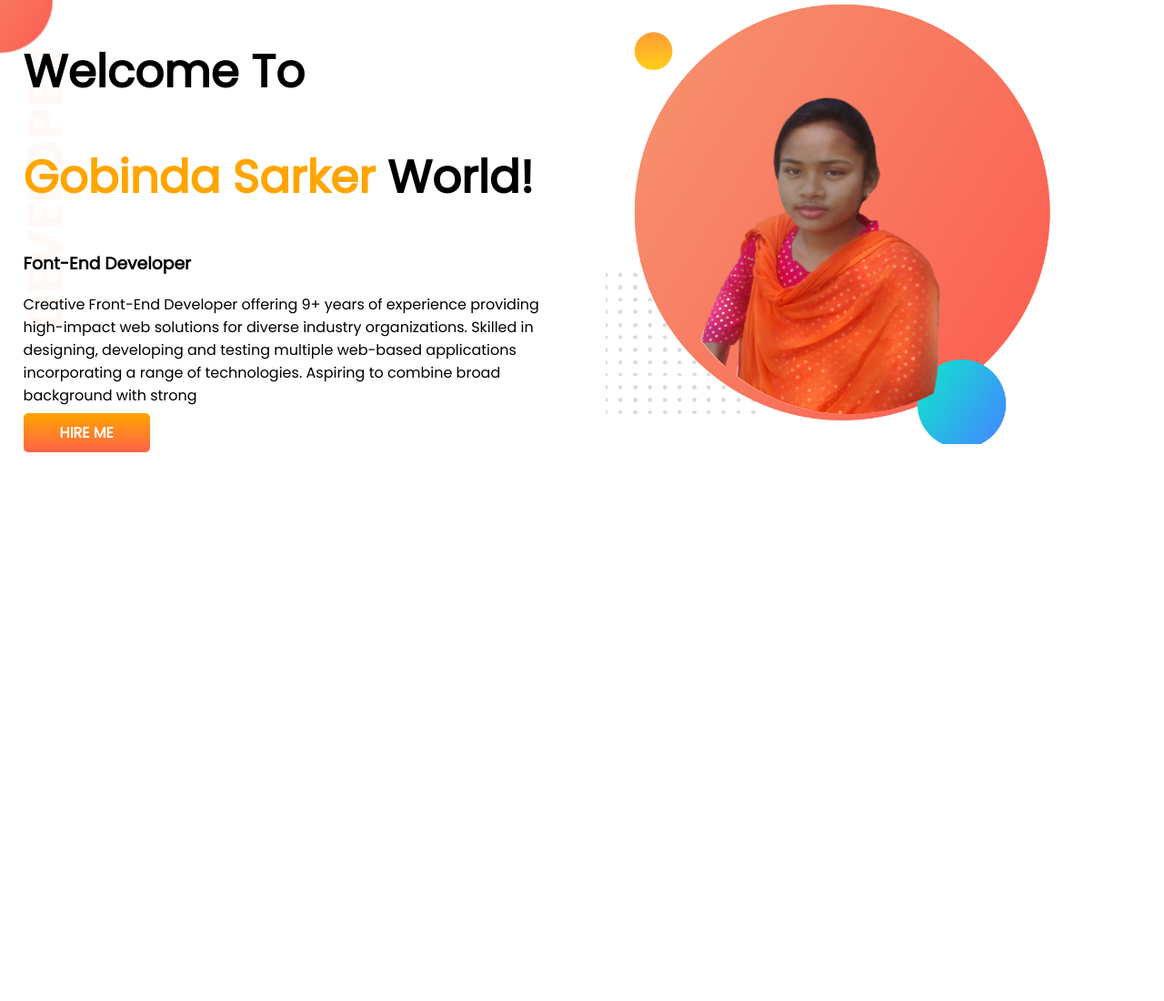
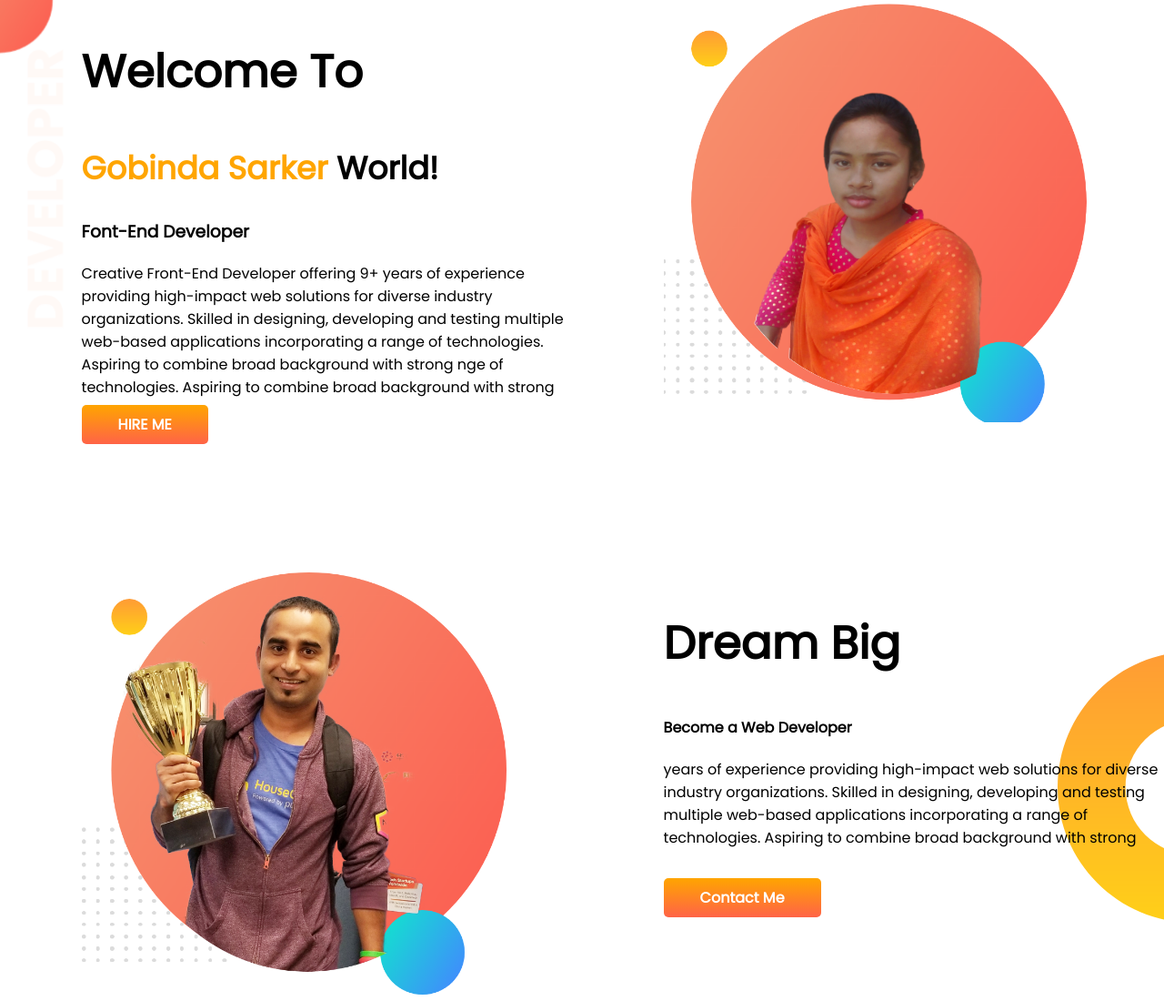
Before and after one commit to Gobindasarker004/Gobindo-portfolio, a plain HTML site: page index.html in a window 1280 px wide. Shown: the whole page at 91% size. Before the commit the page ends 800 px from the top, so only its background shows below. Drawn offline with Linux system fonts and the light colour scheme.

Commit message:
dream big

```diff
--- a/index.html
+++ b/index.html
@@ -17,15 +17,19 @@
     <section class="top-banner" >
         <div class="blogs">
             <h1>Welcome To</h1>
-            <h1> <span>Gobinda Sarker</span> World!</h1>
+            <h1 class="font"> <span>Gobinda Sarker</span> World!</h1>
             <h3>Font-End Developer</h3>
 
             <p>Creative Front-End Developer offering 9+ years of experience providing high-impact web solutions for
                 diverse industry organizations. Skilled in designing, developing and testing multiple web-based
                 applications incorporating a range of technologies. Aspiring to combine broad background with strong
+           nge of technologies. Aspiring to combine broad background with strong
+
+
+
 
             </p>
-<a class="link-button" href="http://linkedin.com/in/gobinda-sarker-9a2a86216" target="_blank">HIRE ME</a>
+<a class="link-button" terget="_blank" href="http://linkedin.com/in/gobinda-sarker-9a2a86216" target="_blank">HIRE ME</a>
         </div>
 
         <div class="blogs">
@@ -34,6 +38,24 @@
 
     </section>
 
+    <section class="dream-big">
+<div class="blogs">
+    <img src="images/jhankar.png" alt="">
+</div>
+<div class="blogs">
+    <h1>Dream Big</h1>
+    <h4>Become a Web Developer</h4>
+
+    <p>years of experience providing high-impact web solutions for
+        diverse industry organizations. Skilled in designing, developing and testing multiple web-based
+        applications incorporating a range of technologies. Aspiring to combine broad background with strong
+    </p><br>
+    <a class="link-button" href="https://www.facebook.com/gobindosarker.gobindosarker.7">Contact Me</a>
+
+</div>
+
+    </section>
+
 
 </body>
 
--- a/style.css
+++ b/style.css
@@ -9,15 +9,17 @@ span{
     color: orange;
 }
 
-section {
+.top-banner{
     display: flex;
+    margin-bottom: 150px;
 }
 .blogs{
 width: 50%;
-padding-left: 2%;
+padding-left: 5%;
+margin-left: 2%;
 }
 .blogs img{
-width: 80%;
+width: 85%;
 }
  .link-button{
      text-decoration: none;
@@ -32,3 +34,13 @@ background-image: linear-gradient(orange, tomato);
     background-image: url(images/top-banner.png);
     background-repeat: no-repeat;
 }
+.dream-big{
+    display: flex;
+    background-image: url(images/dream-bg.png);
+    background-repeat: no-repeat;
+    background-position: right;
+
+}
+.font{
+    font-size: 35px;
+}
```
